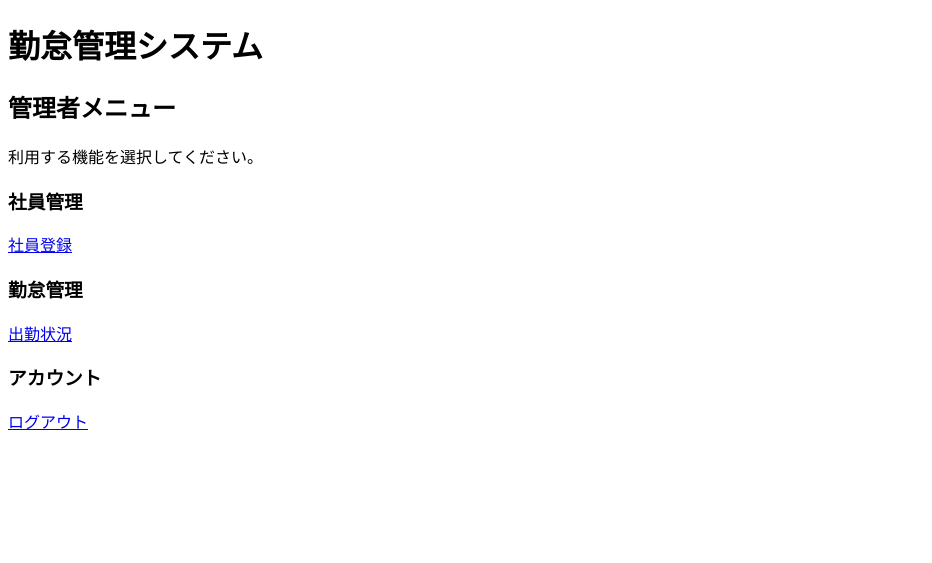
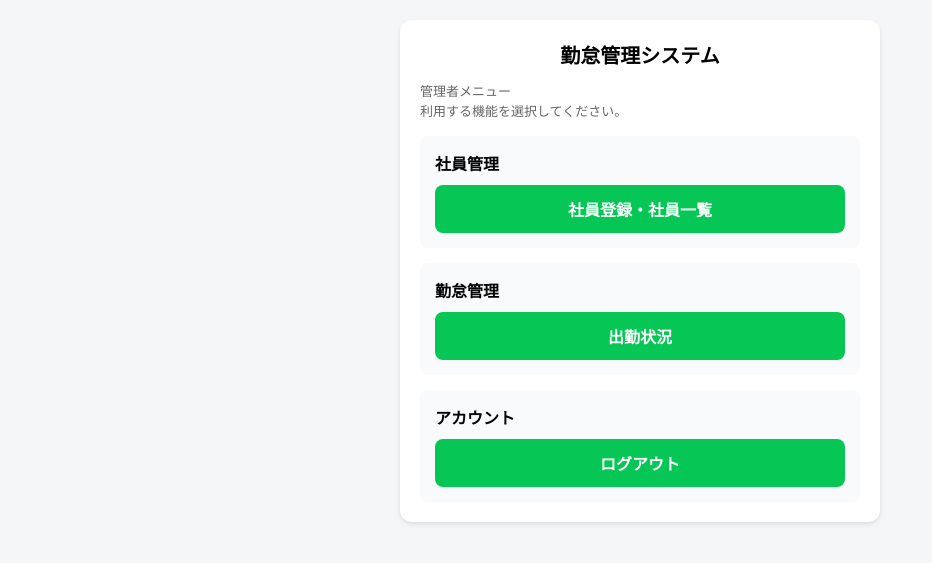
Before and after one commit to tachibana0124/work___app, a Flask app: page /admin in a window 1280 px wide. Shown: the top 563 px of the page, without its empty margins (0-932 px from the left). Run offline with Flask 3, Linux system fonts and the light colour scheme; a user stored in the database is signed in.

Commit message:
管理者ページデザイン完了

```diff
--- a/flaskr/static/style.css
+++ b/flaskr/static/style.css
@@ -190,3 +190,62 @@
         border-bottom: 1px solid #eee;
         text-align: left;
     }
+
+    /* =========================
+   管理者画面用デザイン
+========================= */
+
+/* 管理者メニュー */
+.admin-menu {
+    display: flex;
+    flex-direction: column;
+    gap: 15px;
+}
+
+.admin-menu-item {
+    background: #f9fafb;
+    padding: 15px;
+    border-radius: 8px;
+}
+
+.admin-menu-item h2 {
+    font-size: 16px;
+    margin: 0 0 10px;
+}
+
+.admin-menu-item a {
+    display: block;
+    background: #06c755;
+    color: white;
+    text-align: center;
+    text-decoration: none;
+    padding: 12px;
+    border-radius: 8px;
+    font-weight: bold;
+}
+
+/* 管理者画面の入力欄 */
+.admin-form input {
+    width: 100%;
+    padding: 12px;
+    font-size: 16px;
+    border: 1px solid #ddd;
+    border-radius: 8px;
+    box-sizing: border-box;
+}
+
+/* 管理者画面のメッセージ */
+.message-box {
+    background: #e6f9ed;
+    color: #16803c;
+    padding: 10px;
+    border-radius: 8px;
+    margin-bottom: 15px;
+    text-align: center;
+    font-size: 14px;
+}
+
+/* テーブルの横幅 */
+.table-wrapper {
+    overflow-x: auto;
+}
--- a/flaskr/templates/admin.html
+++ b/flaskr/templates/admin.html
@@ -1,30 +1,50 @@
 
 <!DOCTYPE html>
 <html lang="ja">
+
 <head>
     <meta charset="UTF-8">
+    <meta name="viewport" content="width=device-width, initial-scale=1.0">
     <title>管理者画面</title>
+
+    <!-- CSSを読み込む -->
+    <link rel="stylesheet" href="{{ url_for('static', filename='style.css') }}">
 </head>
+
 <body>
 
-    <h1>勤怠管理システム</h1>
-    <h2>管理者メニュー</h2>
+    <div class="card">
+        <h1>勤怠管理システム</h1>
 
-    <p>利用する機能を選択してください。</p>
+        <p class="info-text">
+            管理者メニュー<br>
+            利用する機能を選択してください。
+        </p>
 
-    <div>
-        <h3>社員管理</h3>
-        <a href="{{ url_for('admin_employee') }}">社員登録</a>
-    </div>
+        <div class="admin-menu">
 
-    <div>
-        <h3>勤怠管理</h3>
-        <a href="#">出勤状況</a>
-    </div>
+            <div class="admin-menu-item">
+                <h2>社員管理</h2>
+                <a href="{{ url_for('admin_employee') }}">
+                    社員登録・社員一覧
+                </a>
+            </div>
 
-    <div>
-        <h3>アカウント</h3>
-        <a href="{{ url_for('admin_logout') }}">ログアウト</a>
+            <div class="admin-menu-item">
+                <h2>勤怠管理</h2>
+                <a href="#">
+                    出勤状況
+                </a>
+            </div>
+
+            <div class="admin-menu-item">
+                <h2>アカウント</h2>
+                <a href="{{ url_for('admin_logout') }}">
+                    ログアウト
+                </a>
+            </div>
+
+        </div>
     </div>
 
 </body>
```
